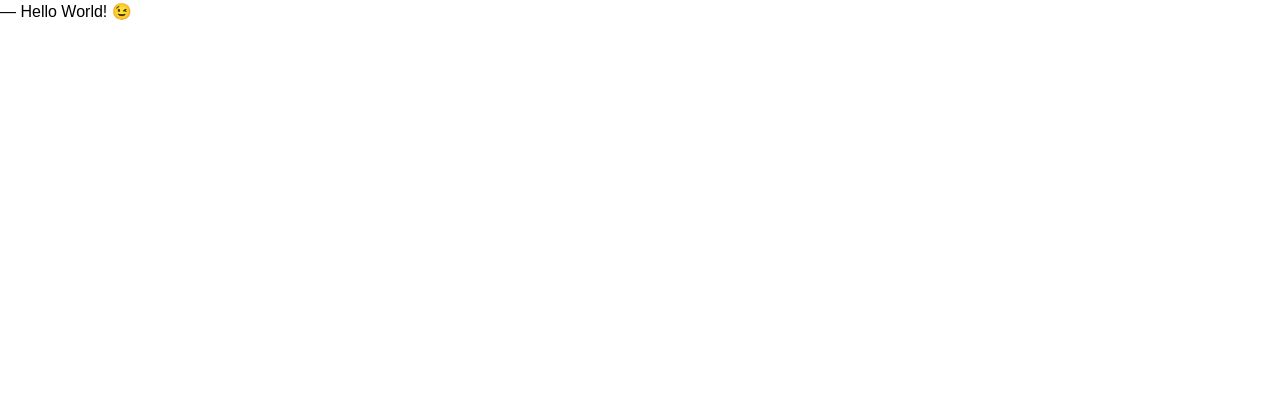
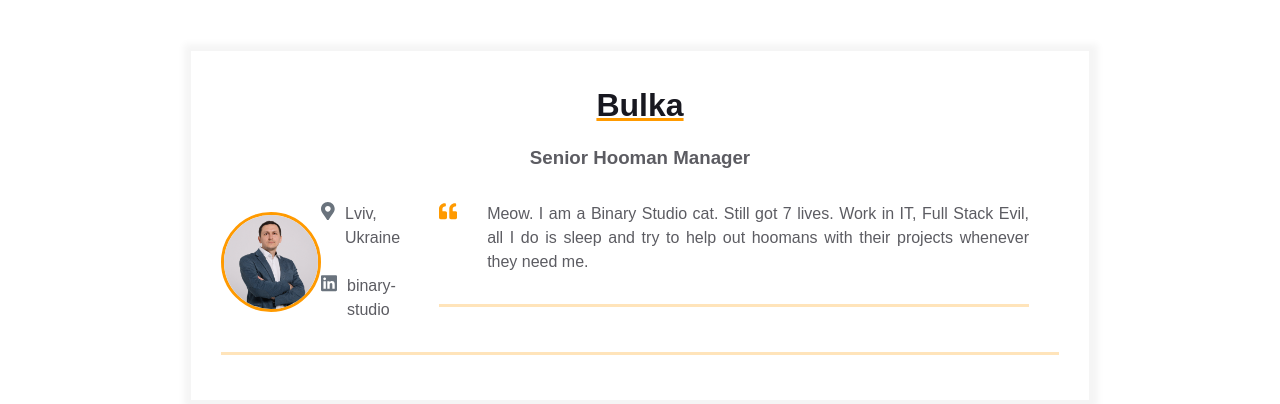
Before and after one commit to olv-shostak/homepage, a plain HTML site: page index.html in a window 1280 px wide. Drawn offline with Linux system fonts and the light colour scheme.

Commit message:
Add main content

```diff
--- a/index.html
+++ b/index.html
@@ -7,6 +7,64 @@
     <link rel="stylesheet" href="styles.css">
   </head>
   <body>
-    ― Hello World! &#x1F609;
+    <main>
+        <div class="resume">
+          <div class="container">
+            <div class="resume__block">
+              <h1 class="contact-info__header">Bulka</h1>
+              <h3 class="contact-info__sub-header">Senior Hooman Manager</h3>
+
+              <div class="contact_info_container fh">
+                <div class="contact-info__block"></div>
+
+                <div class="contact-info__block contact-info__block--center">
+                  <img class="contact-info__avatar" src="assets/my-photo1.jpg" alt="Avatar">
+                </div>
+
+                <div class="contact-info__block">
+                    <a href="" rel="author" class="contact-info__item">
+                        <div class="contact-info__item-icon-wrapper">
+                          <svg class="contact-info__item-icon" xmlns="http://www.w3.org/2000/svg" viewBox="0 0 384 512">
+                            <path
+                              d="M172.268 501.67C26.97 291.031 0 269.413 0 192 0 85.961 85.961 0 192 0s192 85.961 192 192c0 77.413-26.97 99.031-172.268 309.67-9.535 13.774-29.93 13.773-39.464 0zM192 272c44.183 0 80-35.817 80-80s-35.817-80-80-80-80 35.817-80 80 35.817 80 80 80z">
+                            </path>
+                          </svg>
+                        </div>
+                        <span>Lviv, Ukraine</span>
+                      </a>
+                      <a href="https://ua.linkedin.com/company/binary-studio_241166" rel="author" class="contact-info__item">
+                        <div class="contact-info__item-icon-wrapper">
+                          <svg class="contact-info__item-icon" xmlns="http://www.w3.org/2000/svg" viewBox="0 0 448 512">
+                            <path
+                              d="M416 32H31.9C14.3 32 0 46.5 0 64.3v383.4C0 465.5 14.3 480 31.9 480H416c17.6 0 32-14.5 32-32.3V64.3c0-17.8-14.4-32.3-32-32.3zM135.4 416H69V202.2h66.5V416zm-33.2-243c-21.3 0-38.5-17.3-38.5-38.5S80.9 96 102.2 96c21.2 0 38.5 17.3 38.5 38.5 0 21.3-17.2 38.5-38.5 38.5zm282.1 243h-66.4V312c0-24.8-.5-56.7-34.5-56.7-34.6 0-39.9 27-39.9 54.9V416h-66.4V202.2h63.7v29.2h.9c8.9-16.8 30.6-34.5 62.9-34.5 67.2 0 79.7 44.3 79.7 101.9V416z">
+                            </path>
+                          </svg>
+                        </div>
+                        <span>binary-studio</span>
+                      </a>
+                </div>
+              <div>
+            <div>
+          <div>
+            <div class="container">
+                <div class="resume__block">
+                  <div class="intro">
+                    <div class="intro__icon-wrapper">
+                      <svg class="intro__icon" xmlns="http://www.w3.org/2000/svg" viewBox="0 0 512 512">
+                        <path
+                          d="M464 256h-80v-64c0-35.3 28.7-64 64-64h8c13.3 0 24-10.7 24-24V56c0-13.3-10.7-24-24-24h-8c-88.4 0-160 71.6-160 160v240c0 26.5 21.5 48 48 48h128c26.5 0 48-21.5 48-48V304c0-26.5-21.5-48-48-48zm-288 0H96v-64c0-35.3 28.7-64 64-64h8c13.3 0 24-10.7 24-24V56c0-13.3-10.7-24-24-24h-8C71.6 32 0 103.6 0 192v240c0 26.5 21.5 48 48 48h128c26.5 0 48-21.5 48-48V304c0-26.5-21.5-48-48-48z">
+                        </path>
+                      </svg>
+                    </div>
+                    <p class="intro_text">Meow.
+                      I am a Binary Studio cat. Still got 7 lives. Work in IT, Full Stack Evil,
+                      all I do is sleep and try to help out hoomans with their projects whenever
+                      they need me.
+                    </p>
+                  </div>
+                </div>
+              </div>
+        </div>
+      </main>
   </body>
 </html>
```
Also changed, not shown: assets/my-photo1.jpg (added).
